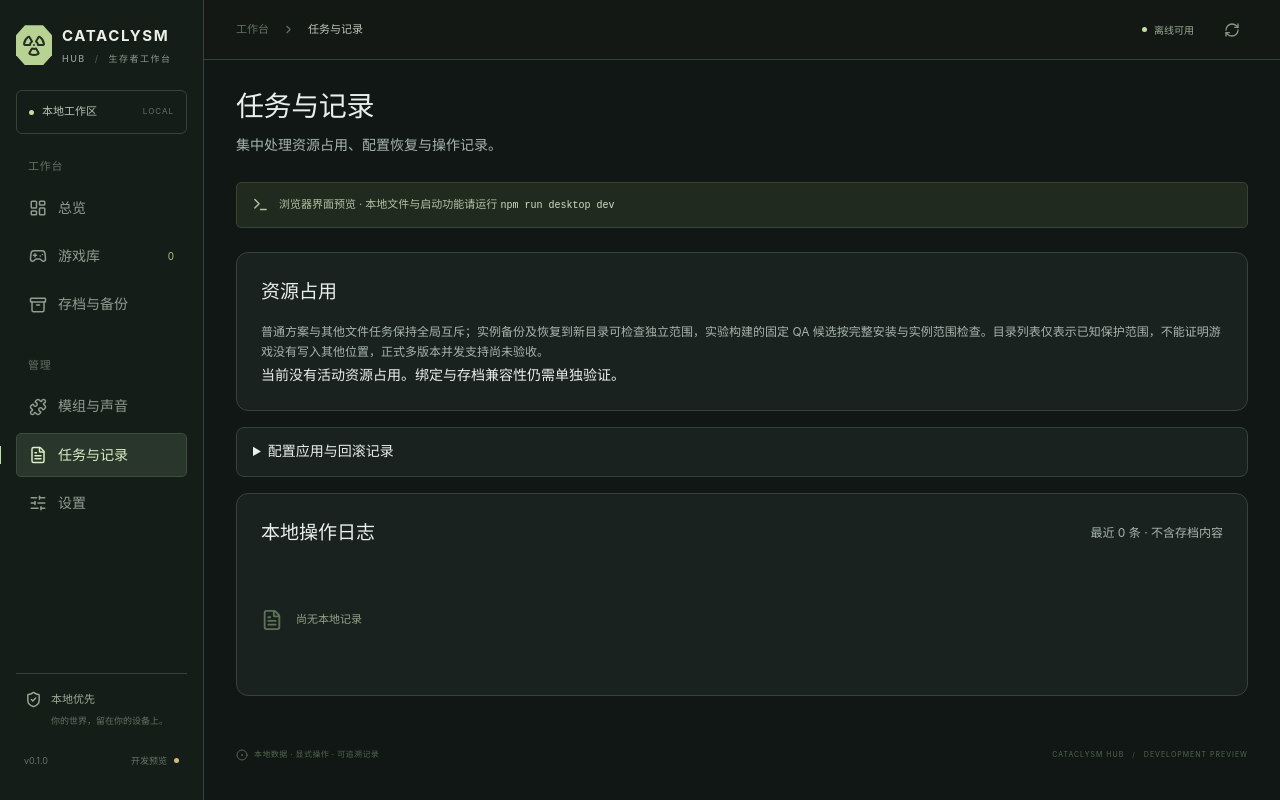
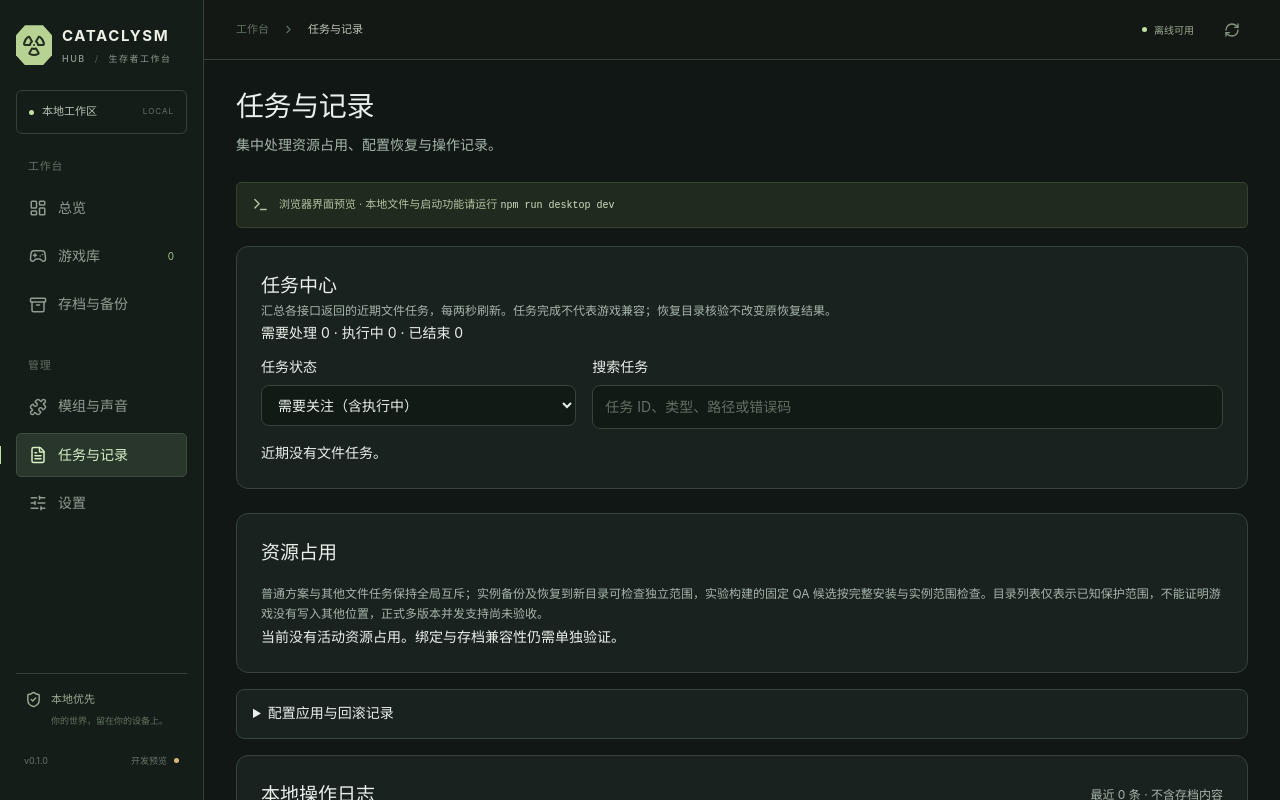
Before and after one commit to xqbumu/CataclysmHub, a React (Vite) app in the folder apps/desktop/: page / in a window 1280 px wide. Both pictures are taken after a click on the button "任务与记录". Shown: the top 800 px of the page. Built offline with nearby package versions, Linux system fonts and the light colour scheme.

Commit message:
feat(desktop): add focused task center with status filtering and navigation

```diff
--- a/apps/desktop/src/App.tsx
+++ b/apps/desktop/src/App.tsx
@@ -1,3 +1,4 @@
+import TaskCenter from './TaskCenter';
 import WorkspaceTabs from './WorkspaceTabs';
 import { ConfigChangeHistory } from './ConfigChangePanel';
 import ContentPage from './ContentPage';
@@ -126,6 +127,7 @@ function NavItem({
 }
 
 export default function App({ api = nativeApi }: { api?: HubApi }) {
+  const [backupView, setBackupView] = useState('archives');
   const [gameView, setGameView] = useState('instances');
   const [page, setPage] = useState<Page>('overview');
   const [data, setData] = useState(emptyDashboard);
@@ -642,6 +644,8 @@ export default function App({ api = nativeApi }: { api?: HubApi }) {
               {page === 'backups' && (
                 <WorkspaceTabs
                   label="存档管理视图"
+                  value={backupView}
+                  onChange={setBackupView}
                   items={[
                     {
                       id: 'archives',
@@ -731,6 +735,20 @@ export default function App({ api = nativeApi }: { api?: HubApi }) {
               )}
               {page === 'activity' && (
                 <>
+                  <TaskCenter
+                    data={data}
+                    api={api}
+                    onOpen={(destination) => {
+                      if (destination === 'copies') {
+                        setGameView('copies');
+                        setPage('games');
+                      } else if (destination === 'content') setPage('content');
+                      else {
+                        setBackupView(destination);
+                        setPage('backups');
+                      }
+                    }}
+                  />
                   <ResourceClaimsPanel
                     claims={data.resource_claims}
                     onAcknowledge={setAcknowledging}
--- /dev/null
+++ b/apps/desktop/src/TaskCenter.tsx
@@ -0,0 +1,207 @@
+import { useEffect, useState } from 'react';
+import { errorMessage, type Dashboard, type HubApi } from './api';
+import type { ContentInstallTask } from './bindings/ContentInstallTask';
+
+export type TaskDestination = 'archives' | 'worlds' | 'copies' | 'content';
+type Task = {
+  id: string;
+  state: string;
+  phase: string;
+  error_code: string | null;
+  created_at: string;
+  finished_at: string | null;
+};
+type Row = Task & {
+  kind: string;
+  target: string;
+  destination: TaskDestination;
+};
+const states: Record<string, string> = {
+  running: '执行中',
+  cancelling: '正在取消',
+  cancelled: '已取消',
+  succeeded: '任务完成',
+  failed: '失败',
+  recovery_required: '中断，需要检查',
+};
+function group(state: string) {
+  if (['running', 'cancelling'].includes(state)) return 'active';
+  if (['succeeded', 'cancelled'].includes(state)) return 'finished';
+  return 'attention';
+}
+const rank = { attention: 0, active: 1, finished: 2 };
+export default function TaskCenter({
+  data,
+  api,
+  onOpen,
+}: {
+  data: Dashboard;
+  api: HubApi;
+  onOpen: (destination: TaskDestination) => void;
+}) {
+  const [content, setContent] = useState<ContentInstallTask[]>([]);
+  const [loaded, setLoaded] = useState(!api.desktop);
+  const [error, setError] = useState('');
+  const [revision, setRevision] = useState(0);
+  const [filter, setFilter] = useState('pending');
+  const [query, setQuery] = useState('');
+  useEffect(() => {
+    if (!api.desktop) return;
+    let alive = true;
+    let timer: ReturnType<typeof setTimeout>;
+    async function poll() {
+      try {
+        const result = await api.contentInstallTasks();
+        if (alive) {
+          setContent(result);
+          setLoaded(true);
+          setError('');
+        }
+      } catch (e) {
+        if (alive) setError(errorMessage(e));
+      } finally {
+        if (alive) timer = setTimeout(() => void poll(), 2000);
+      }
+    }
+    void poll();
+    return () => {
+      alive = false;
+      clearTimeout(timer);
+    };
+  }, [api, revision]);
+  const rows: Row[] = [
+    ...data.scan_tasks.map((t) => ({
+      ...t,
+      kind: '世界扫描',
+      target: t.workspace_id,
+      destination: 'worlds' as const,
+    })),
+    ...data.backup_tasks.map((t) => ({
+      ...t,
+      kind: t.operation === 'backup.verify' ? '归档校验' : '备份',
+      target: t.source_root ?? t.backup_id,
+      destination: 'archives' as const,
+    })),
+    ...data.restore_tasks.map((t) => ({
+      ...t,
+      kind: '恢复',
+      target: t.destination,
+      destination: 'archives' as const,
+    })),
+    ...data.inspection_tasks.map((t) => ({
+      ...t,
+      kind: '恢复目录核验',
+      target: t.restore_task_id,
+      destination: 'archives' as const,
+    })),
+    ...data.copy_tasks.map((t) => ({
+      ...t,
+      kind: '安装复制',
+      target: t.destination,
+      destination: 'copies' as const,
+    })),
+    ...content.map((t) => ({
+      ...t,
+      kind: '资源安装',
+      target: t.destination,
+      destination: 'content' as const,
+    })),
+  ].sort(
+    (a, b) =>
+      rank[group(a.state)] - rank[group(b.state)] ||
+      b.created_at.localeCompare(a.created_at),
+  );
+  const visible = rows.filter(
+    (t) =>
+      (filter === 'all' ||
+        (filter === 'pending' && group(t.state) !== 'finished') ||
+        group(t.state) === filter) &&
+      [t.id, t.kind, t.target, t.error_code ?? '']
+        .join(' ')
+        .toLowerCase()
+        .includes(query.trim().toLowerCase()),
+  );
+  return (
+    <section className="panel" aria-label="任务中心">
+      <h2>任务中心</h2>
+      <p className="muted">
+        汇总各接口返回的近期文件任务，每两秒刷新。任务完成不代表游戏兼容；恢复目录核验不改变原恢复结果。
+      </p>
+      <p>
+        需要处理 {rows.filter((t) => group(t.state) === 'attention').length} ·
+        执行中 {rows.filter((t) => group(t.state) === 'active').length} · 已结束{' '}
+        {rows.filter((t) => group(t.state) === 'finished').length}
+      </p>
+      <div className="task-center-filters">
+        <label>
+          任务状态
+          <select value={filter} onChange={(e) => setFilter(e.target.value)}>
+            <option value="pending">需要关注（含执行中）</option>
+            <option value="all">全部近期任务</option>
+            <option value="attention">需要处理</option>
+            <option value="active">执行中</option>
+            <option value="finished">已结束</option>
+          </select>
+        </label>
+        <label>
+          搜索任务
+          <input
+            value={query}
+            onChange={(e) => setQuery(e.target.value)}
+            placeholder="任务 ID、类型、路径或错误码"
+          />
+        </label>
+      </div>
+      {!loaded && !error && <p role="status">正在读取资源安装任务…</p>}
+      {error && (
+        <div role="alert">
+          <p>
+            资源安装任务读取失败，列表可能不完整；已有记录为上次读取结果。
+            {error}
+          </p>
+          <button onClick={() => setRevision((v) => v + 1)}>
+            重试资源任务读取
+          </button>
+        </div>
+      )}
+      {!visible.length && (
+        <p>
+          {rows.length
+            ? filter === 'pending' && !query.trim()
+              ? '当前没有需要关注的任务，可切换到已结束查看记录。'
+              : '没有匹配的任务。'
+            : loaded && !error
+              ? '近期没有文件任务。'
+              : '当前已读取的范围内没有文件任务。'}
+        </p>
+      )}
+      <div className="task-center-list">
+        {visible.map((t) => (
+          <article className="task-center-item" key={t.kind + ':' + t.id}>
+            <div className="section-heading">
+              <h3>
+                {t.kind} · {states[t.state] ?? '未知状态：' + t.state}
+              </h3>
+              <button onClick={() => onOpen(t.destination)}>
+                打开{t.kind}管理
+              </button>
+            </div>
+            <p className="file-path">{t.target}</p>
+            <p>
+              阶段：{t.phase} · 创建：{t.created_at}
+            </p>
+            {t.error_code && <p role="status">错误码：{t.error_code}</p>}
+            {group(t.state) === 'attention' && (
+              <p>请在对应管理页检查记录；此处不会自动重试或解除保护。</p>
+            )}
+            <details>
+              <summary>任务标识与结束时间</summary>
+              <code>{t.id}</code>
+              <p>{t.finished_at ?? '尚无结束时间'}</p>
+            </details>
+          </article>
+        ))}
+      </div>
+    </section>
+  );
+}
--- a/apps/desktop/src/styles.css
+++ b/apps/desktop/src/styles.css
@@ -2247,3 +2247,26 @@ footer {
     white-space: nowrap;
   }
 }
+
+.task-center-filters {
+  display: grid;
+  grid-template-columns: minmax(160px, 1fr) minmax(220px, 2fr);
+  gap: 16px;
+}
+.task-center-item {
+  padding: 20px 0;
+  border-top: 1px solid var(--line);
+}
+.task-center-item h3 {
+  margin: 0;
+}
+.task-center-item p,
+.task-center-item code {
+  overflow-wrap: anywhere;
+}
+@media (max-width: 760px) {
+  .task-center-filters {
+    grid-template-columns: 1fr;
+    gap: 0;
+  }
+}
```
Also changed, not shown: 4 other files (tests, documents, lock files or other folders).
